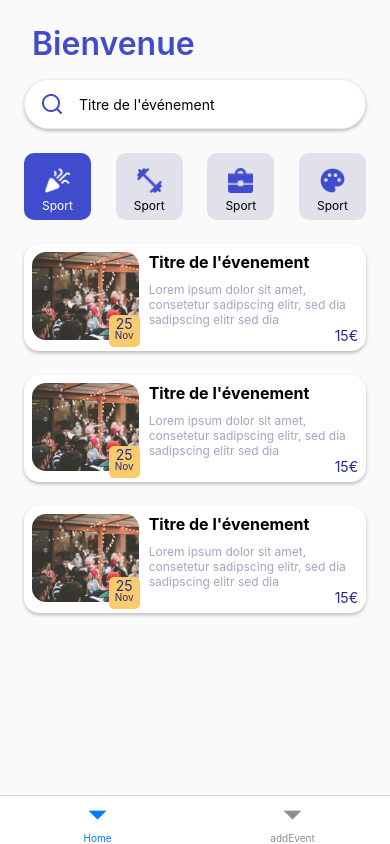
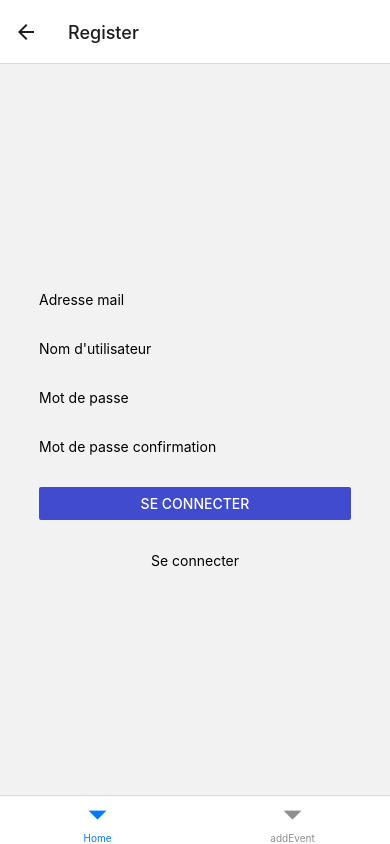
Before and after one commit to wared2003/devlab_amour_des_assos_front, a React Native app: screen /Register in a window 390 px wide. Built offline with nearby package versions, Linux system fonts and the light colour scheme.

Commit message:
:heavy_plus_sign: add login and register

```diff
--- a/App.js
+++ b/App.js
@@ -5,6 +5,8 @@ import Home from "./components/home_page";
 import { createBottomTabNavigator } from '@react-navigation/bottom-tabs';
 import AddEvent from "./components/addEvent";
 import JoinEvent from "./components/joinEvent";
+import Login from "./components/login";
+import Register from "./components/register";
 
 
 const Tab = createBottomTabNavigator();
@@ -18,6 +20,8 @@ const HomeStack = createNativeStackNavigator();
 function HomeStackScreen() {
     return (
         <HomeStack.Navigator>
+            <HomeStack.Screen name="Login" component={Login}/>
+            <HomeStack.Screen name="Register" component={Register}/>
             <HomeStack.Screen name="Home" component={Home} options={{headerShown: false}}/>
             <HomeStack.Screen name="JoinEvent" component={JoinEvent} />
         </HomeStack.Navigator>
--- /dev/null
+++ b/components/login.js
@@ -0,0 +1,94 @@
+import React from "react";
+import {StyleSheet, View, SafeAreaView, TextInput, Button, Text, TouchableOpacity} from "react-native";
+import axios from "axios";
+
+class Login extends React.Component {
+    constructor(props) {
+        super(props)
+        this.state = {
+            username: '',
+            password: ''
+        }
+    }
+
+    _login(){
+        axios.post('http://192.46.237.170:1337/auth/local', {
+            identifier: this.state.username,
+            password: this.state.password
+        })
+            .then((response) => {
+                console.log(response)
+                if(response.status === 200){
+                    this.props.navigation.navigate('Home')
+                }
+            })
+            .catch(function (error) {
+                // handle error
+                console.log(error);
+            })
+    }
+
+    _displayLogin() {
+        return(
+            <SafeAreaView style={styles.form}>
+                <TextInput
+                    style={styles.input}
+                    placeholder="Nom d'utilisateur"
+                    onChangeText={(username) => this.setState({username})}
+                    value={this.state.username}
+                />
+                <TextInput
+                    style={styles.input}
+                    placeholder="Mot de passe"
+                    textContentType={"password"}
+                    secureTextEntry={true}
+                    onChangeText={(password) => this.setState({password})}
+                    value={this.state.password}
+                    onSubmitEditing={() => {this._login(this.props)}}
+                />
+                <Button
+                    onPress={() => {this._login(this.props)}}
+                    title="Se connecter"
+                    color="#414BCD"
+                    accessibilityLabel="Se connecter a l'application"
+                />
+
+                <TouchableOpacity style={styles.register} onPress={() => this.props.navigation.navigate('Register')}>
+                    <Text style={styles.text_register}>S'inscrire</Text>
+                </TouchableOpacity>
+            </SafeAreaView>
+        )
+    }
+
+    render() {
+        return (
+            <View style={styles.main_container}>
+                {this._displayLogin()}
+            </View>
+        )
+    }
+}
+
+const styles = StyleSheet.create({
+    main_container: {
+        flex: 1,
+    },
+    form:{
+        margin: 'auto',
+        width: '80%',
+    },
+
+    input:{
+        marginBottom: '2rem',
+    },
+
+    register:{
+        marginTop: '2rem'
+    },
+
+    text_register:{
+        textAlign: 'center',
+    }
+})
+
+export default Login
--- /dev/null
+++ b/components/register.js
@@ -0,0 +1,116 @@
+import React from "react";
+import {StyleSheet, View, SafeAreaView, TextInput, Button, Text, TouchableOpacity} from "react-native";
+import axios from "axios";
+
+class Register extends React.Component {
+    constructor(props) {
+        super(props)
+        this.state = {
+            email: '',
+            username: '',
+            password: '',
+            passwordConfirmation: ''
+        }
+    }
+
+    _register(){
+        if (this.state.passwordConfirmation === this.state.password){
+            axios.post('http://192.46.237.170:1337/auth/local/register', {
+                password: this.state.password,
+                email: this.state.email,
+                username: this.state.username
+            })
+                .then((response) => {
+                    console.log(response)
+                    if(response.status === 200){
+                        this.props.navigation.navigate('Login')
+                    }
+                })
+                .catch(function (error) {
+                    // handle error
+                    console.log(error);
+                })
+        }
+        else{
+            console.log('erreur password')
+        }
+    }
+
+    _displayRegister() {
+        return(
+            <SafeAreaView style={styles.form}>
+                <TextInput
+                    style={styles.input}
+                    placeholder="Adresse mail"
+                    onChangeText={(email) => this.setState({email})}
+                    value={this.state.email}
+                />
+                <TextInput
+                    style={styles.input}
+                    placeholder="Nom d'utilisateur"
+                    onChangeText={(username) => this.setState({username})}
+                    value={this.state.username}
+                />
+                <TextInput
+                    style={styles.input}
+                    placeholder="Mot de passe"
+                    textContentType={"password"}
+                    secureTextEntry={true}
+                    onChangeText={(password) => this.setState({password})}
+                    value={this.state.password}
+                />
+                <TextInput
+                    style={styles.input}
+                    placeholder="Mot de passe confirmation"
+                    textContentType={"password"}
+                    secureTextEntry={true}
+                    onChangeText={(passwordConfirmation) => this.setState({passwordConfirmation})}
+                    value={this.state.passwordConfirmation}
+                    onSubmitEditing={() => {this._register(this.props)}}
+                />
+                <Button
+                    onPress={() => {this._register(this.props)}}
+                    title="Se connecter"
+                    color="#414BCD"
+                    accessibilityLabel="Se connecter a l'application"
+                />
+
+                <TouchableOpacity style={styles.register} onPress={() => this.props.navigation.navigate('Login')}>
+                    <Text style={styles.text_register}>Se connecter</Text>
+                </TouchableOpacity>
+            </SafeAreaView>
+        )
+    }
+
+    render() {
+        return (
+            <View style={styles.main_container}>
+                {this._displayRegister()}
+            </View>
+        )
+    }
+}
+
+const styles = StyleSheet.create({
+    main_container: {
+        flex: 1,
+    },
+    form:{
+        margin: 'auto',
+        width: '80%',
+    },
+
+    input:{
+        marginBottom: '2rem',
+    },
+
+    register:{
+        marginTop: '2rem'
+    },
+
+    text_register:{
+        textAlign: 'center',
+    }
+})
+
+export default Register
```
